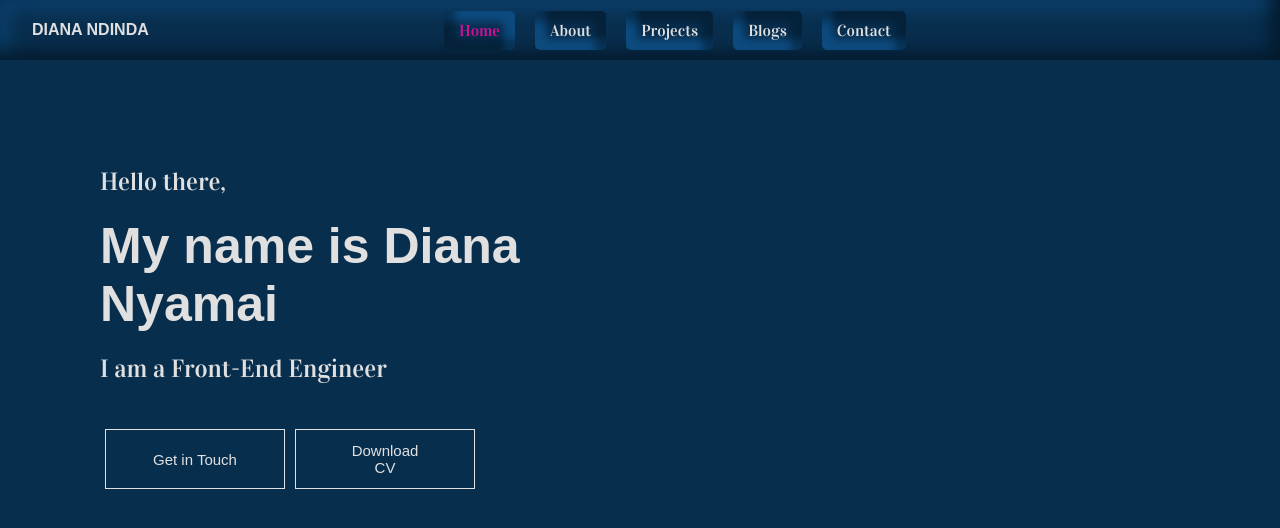
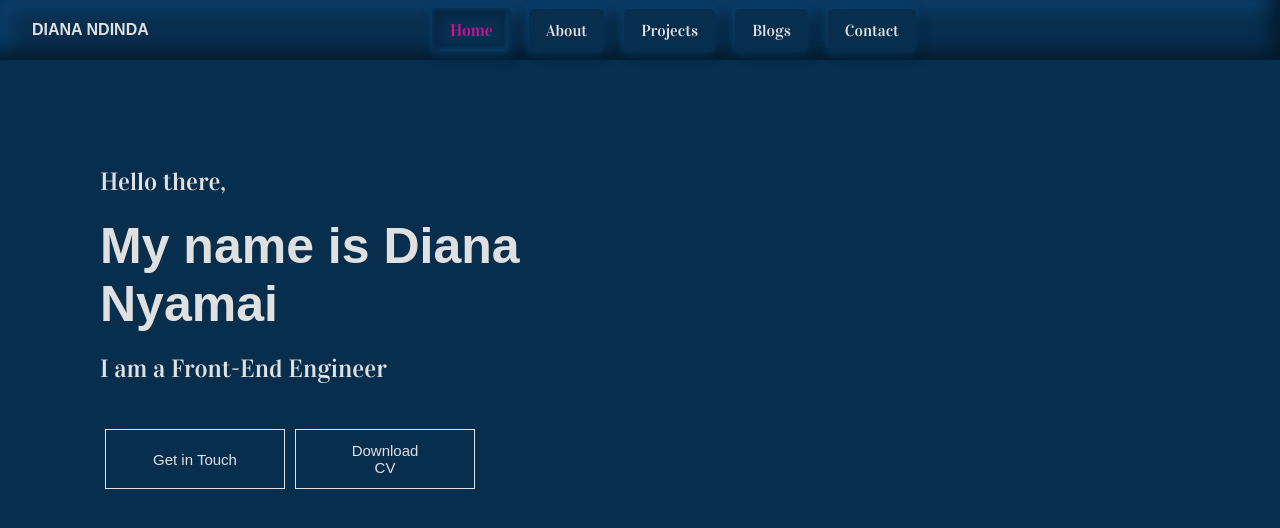
Before and after one commit to Diana-nyamai/ndinda_portfolio, a React (Create React App) app: page / in a window 1280 px wide. In both pictures the pointer is over the item "Home". Shown: the top 528 px of the page. Built offline with nearby package versions, Linux system fonts and the light colour scheme; a web font is replaced by a local one.

Commit message:
Update: changing the box shadow of the nav bar

```diff
--- a/src/styles/components/navBar.scss
+++ b/src/styles/components/navBar.scss
@@ -1,4 +1,4 @@
-header{
+header {
     display: flex;
     justify-content: space-between;
     align-items: center;
@@ -9,37 +9,52 @@ header{
     box-shadow: inset -9px -9px 18px #041a2c,
         inset 9px 9px 18px #0c4270;
 }
-header h4{
+
+header h4 {
     font-family: $heading-font;
 }
-nav{
+
+nav {
     display: flex;
 }
-nav li{
+
+nav li {
     list-style: none;
     padding: 10px 15px;
     margin: 0 10px;
     transition: all 0.3s 0.2s;
+    border: 2px solid $primary-color;
     border-radius: 5px;
     background: $primary-color;
-    box-shadow: inset -11px 11px 7px #03121f66,
-            inset 11px -11px 7px #0d4a7d;
+    box-shadow: 6px 6px 10px rgba(3, 18, 31, 0.4),
+        1px 1px 10px #0d4a7d;
 }
-nav li a{
+
+nav li a {
     font-family: $body-font;
     color: $text-color;
     text-decoration: none;
 }
-nav li:hover{
+
+nav li:hover {
     cursor: pointer;
-    box-shadow: inset 11px -11px 7px #03121f66,
-            inset -11px 11px 7px #0d4a7d;
+    background: $primary-color;
+    transform: scale(1.05);
+    box-shadow: 6px 6px 10px #03121f66,
+        1px 1px 10px #0d4a7d,
+        inset 2px 2px 10px #03121f66,
+        inset -1px -1px 5px #0d4a7d;
 }
-nav li a:hover{
+
+nav li a:hover {
     color: $secondary-color;
 }
 
-header .navBtn{
+nav li a:focus {
+    color: $secondary-color;
+}
+
+header .navBtn {
     padding: 5px;
     background-color: transparent;
     cursor: pointer;
@@ -49,13 +64,14 @@ header .navBtn{
     visibility: hidden;
     opacity: 0;
 }
-@media all and (max-width: 1024px)
-{
-    header .navBtn{
+
+@media all and (max-width: 1024px) {
+    header .navBtn {
         visibility: visible;
         opacity: 1;
     }
-    header nav{
+
+    header nav {
         position: fixed;
         padding: 40px 0;
         top: 0;
@@ -74,14 +90,17 @@ header .navBtn{
         transform: translateY(-100vh);
         z-index: 100;
     }
-    nav li{
+
+    nav li {
         width: 70%;
         text-align: center;
     }
-    header .responsiveNav{
+
+    header .responsiveNav {
         transform: none;
     }
-    nav .navCloseBtn{
+
+    nav .navCloseBtn {
         position: absolute;
         top: 1rem;
         right: 1rem;
```
